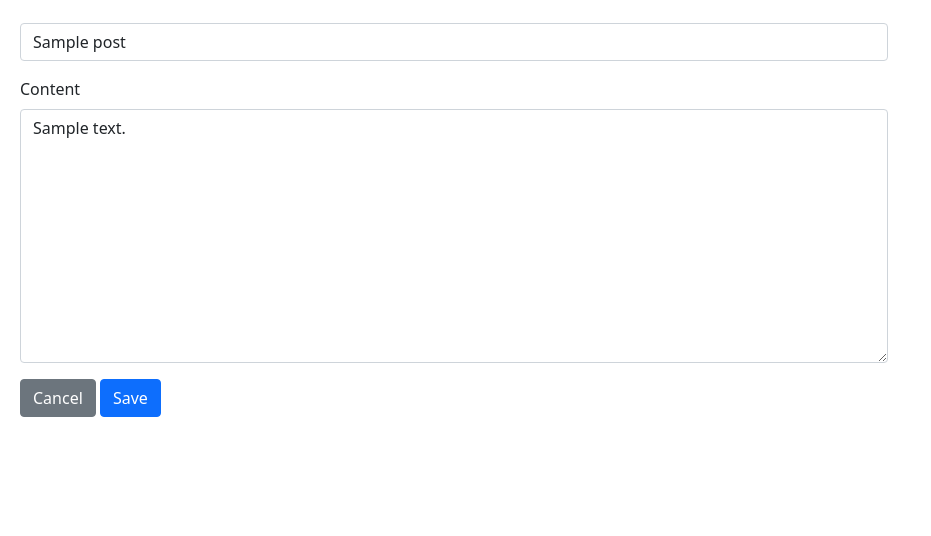
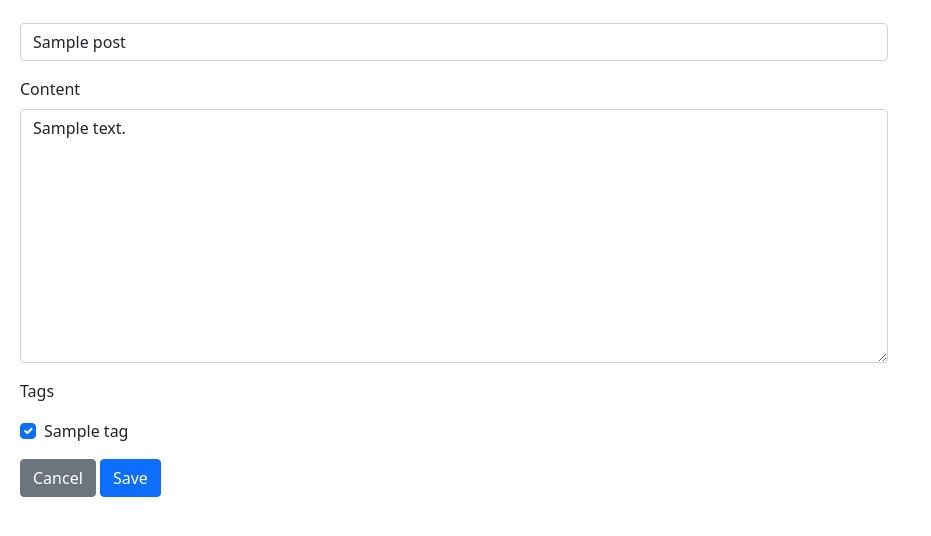
Before and after one commit to mdemichele/blogly, a Flask app: page /posts/1/edit in a window 1280 px wide. Shown: the part 77-613 px from the top of the page, without its empty margins (0-931 px from the left). Run offline with Flask 2, Linux system fonts and the light colour scheme; tables that the repository leaves empty hold one stand-in row (values such as "Sample post").

Commit message:
finished part 3

```diff
--- a/app.py
+++ b/app.py
@@ -1,6 +1,6 @@
 from flask import Flask, request, render_template, redirect, flash, session
 from flask_debugtoolbar import DebugToolbarExtension
-from models import db, connect_db, User, Post
+from models import db, connect_db, User, Post, Tag, PostTag
 
 app = Flask(__name__)
 
@@ -100,13 +100,16 @@ def get_create_post_page(userId):
     """Shows form to add a post for the specified user"""
     user = User.query.get(userId)
 
-    return render_template('create_post.html', user=user)
+    tags = Tag.query.all()
+
+    return render_template('create_post.html', user=user, tags=tags)
 
 @app.route('/users/<userId>/posts/new', methods=["POST"])
 def create_post(userId):
     """Adds post to database and redirects to homepage"""
     title = request.form["post-title"]
     content = request.form["post-content"]
+    tags = request.form.getlist("post-tag")
 
     # Create post object
     newPost = Post(title=title, content=content, post_author=userId)
@@ -114,6 +117,14 @@ def create_post(userId):
     # Add new post object to database
     db.session.add(newPost)
     db.session.commit()
+
+    # Add to posts_tags table
+    for tag in tags:
+        currentTag = Tag.query.filter_by(name=tag).first()
+        currentPost = Post.query.filter_by(title=title).first()
+        newPostTag = PostTag(post_id=currentPost.id, tag_id=currentTag.id)
+        db.session.add(newPostTag)
+        db.session.commit()
 
     return redirect('/')
 
@@ -129,18 +140,41 @@ def get_post_edit_page(postId):
     """Gets the post edit page for the specified post"""
     post = Post.query.get(postId)
 
-    return render_template('post_edit.html', post=post)
+    tags = Tag.query.all()
+
+    return render_template('post_edit.html', post=post, tags=tags)
 
 @app.route('/posts/<postId>/edit', methods=["POST"])
 def edit_post(postId):
     """Edits a post"""
     newPostTitle = request.form["post-title"]
     newPostContent = request.form["post-content"]
+    newTags = request.form.getlist("post-tag")
 
+    # Create new post object
     newPost = Post.query.get(postId)
 
     newPost.title = newPostTitle
     newPost.content = newPostContent
+
+    # Add new post object to database
+    db.session.add(newPost)
+    db.session.commit()
+
+    # Get new post's tags
+    updatedPost = Post.query.filter_by(title=newPostTitle).first()
+    currentTags = updatedPost.tags
+
+    # Delete the current tags
+    for tag in currentTags:
+        PostTag.query.filter_by(post_id=updatedPost.id, tag_id=tag.id).delete()
+
+    # Add new tags to posts_tags table
+    for tag in newTags:
+        currentTag = Tag.query.filter_by(name=tag).first()
+        newPostTag = PostTag(post_id=updatedPost.id, tag_id=currentTag.id)
+        db.session.add(newPostTag)
+        db.session.commit()
 
     db.session.add(newPost)
     db.session.commit()
@@ -155,3 +189,64 @@ def delete_post(postId):
     db.session.commit()
 
     return redirect('/')
+
+# Tags Routes
+@app.route('/tags/new')
+def get_create_tags_page():
+    """Gets the new tags form page"""
+    return render_template("create_tag.html")
+
+@app.route('/tags/new', methods=["POST"])
+def create_tag():
+    """Creates a new tag"""
+    tagName = request.form["tag-name"]
+
+    tag = Tag(name=tagName)
+
+    db.session.add(tag)
+    db.session.commit()
+
+    return redirect('/')
+
+@app.route('/tags/<tagId>/edit')
+def get_edit_tags_page(tagId):
+    """Gets the edit tag form page"""
+    tag = Tag.query.get(tagId)
+
+    return render_template("tag_edit.html", tag=tag)
+
+@app.route('/tags/<tagId>/edit', methods=["POST"])
+def edit_tag(tagId):
+    """Edits a tag"""
+    tag = Tag.query.get(tagId)
+
+    newName = request.form["edit-tag-name"]
+
+    tag.name = newName
+
+    db.session.add(tag)
+    db.session.commit()
+    return redirect('/')
+
+@app.route('/tags')
+def get_tags_page():
+    """Gets the tags list"""
+    tags = Tag.query.all()
+
+    return render_template("tag_list.html", tags=tags)
+
+@app.route('/tags/<tagId>')
+def get_tag_details_page(tagId):
+    """Gets the tag details page"""
+
+    tag = Tag.query.get(tagId)
+
+    return render_template("tag_details.html", tag=tag)
+
+@app.route("/tags/<tagId>/delete")
+def delete_tag(tagId):
+    Tag.query.filter_by(id=tagId).delete()
+
+    db.session.commit()
+
+    return redirect("/")
--- a/static/style.css
+++ b/static/style.css
@@ -29,3 +29,8 @@ form {
 #user-detail-text-container {
   width: 80%;
 }
+
+/* Post Page Styles */
+#post-tags-container {
+  padding: 20px 0px;
+}
--- a/templates/post_edit.html
+++ b/templates/post_edit.html
@@ -20,6 +20,21 @@
       <textarea class="form-control" name="post-content" rows="10" cols="50">{{ post.content }}</textarea>
     </div>
 
+    <div class="mb-3">
+      <p id="tags-label">Tags</p>
+      {% for tag in tags %}
+        <div class="form-check">
+          {% if tag in post.tags %}
+            <input class="form-check-input" name="post-tag" value="{{ tag.name }}" type="checkbox" checked>
+            <label class="form-check-label" for="post-tag">{{ tag.name }}</label>
+          {% else %}
+          <input class="form-check-input" name="post-tag" value="{{ tag.name }}" type="checkbox">
+          <label class="form-check-label" for="post-tag">{{ tag.name }}</label>
+          {% endif %}
+        </div>
+      {% endfor %}
+    </div>
+
     <a href="/"><button class="btn btn-secondary">Cancel</button></a>
     <a href="/"><button type="submit" class="btn btn-primary">Save</button></a>
 
```
Also changed, not shown: models.py (+29 -2 lines), seed.py (+10 -1 lines), templates/create_post.html (+11 -0 lines), templates/create_tag.html (added, +22 -0 lines), templates/post_details.html (+7 -0 lines), templates/tag_details.html (added, +26 -0 lines), templates/tag_edit.html (added, +23 -0 lines), templates/tag_list.html (added, +23 -0 lines).
